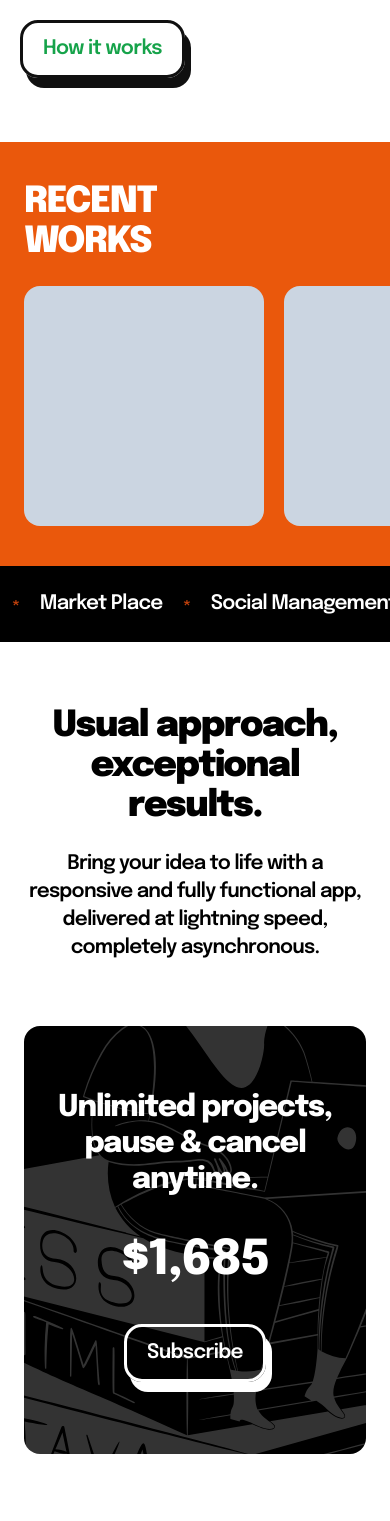
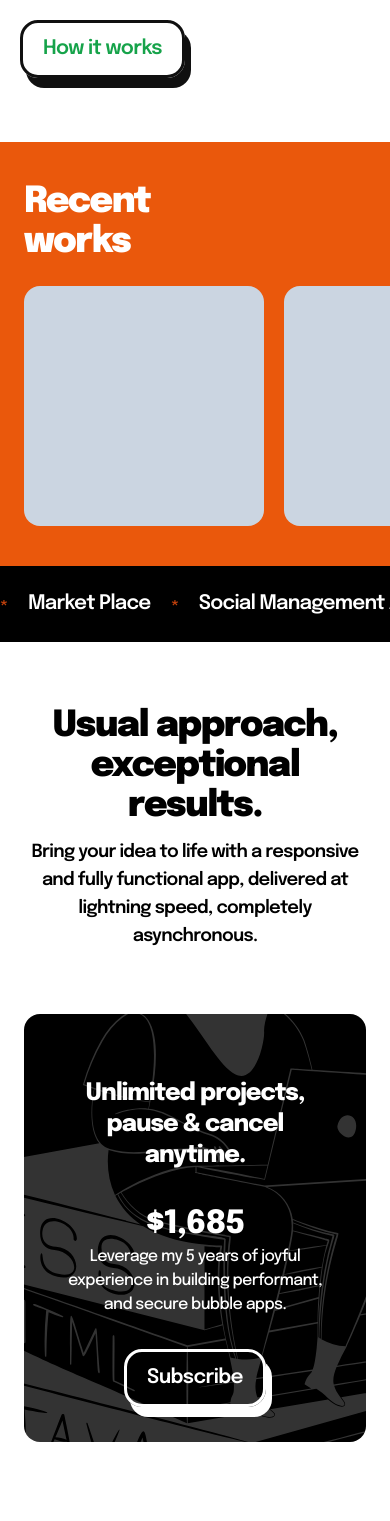
Before and after one commit to potensio/the_night_shift, a Next.js app: page / in a window 390 px wide. Shown: the part 432-1953 px from the top of the page. Built offline with nearby package versions, Linux system fonts and the light colour scheme.

Commit message:
responsiveness fixes

```diff
--- a/src/components/experience.js
+++ b/src/components/experience.js
@@ -14,16 +14,16 @@ const Experience = () => {
             />
           </div>
         </div>
-        <div className="absolute flex px-8 py-16 h-fit left-0 right-0 bottom-0 top-0 lg:px-20 lg:py-20 ">
+        <div className="absolute flex px-8 py-16 h-fit left-0 right-0 bottom-0 top-0 sm:py-14 lg:px-20 lg:py-16 ">
           <div className="flex flex-1 justify-center xl:justify-end">
             <div className="flex flex-1 flex-col items-center max-w-[560px]">
-              <h3 className="text-3xl font-extrabold text-center text-white lg:text-[40px]">
+              <h3 className="text-[24px] font-extrabold text-center text-white sm:text-[30px] lg:text-[40px]">
                 Unlimited projects, pause & cancel anytime.
               </h3>
-              <h3 className="text-[48px] font-extrabold text-center text-white mt-8">
+              <h3 className="text-[32px] font-extrabold text-center text-white mt-8 sm:text-[40px] lg:text-[48px]">
                 $1,685
               </h3>
-              <p className="hidden text-l font-medium text-center text-white sm:block lg:text-xl">
+              <p className="block text-l font-medium text-center text-white sm:block lg:text-xl">
                 Leverage my 5 years of joyful experience in building performant,
                 and secure bubble apps.
               </p>
--- a/src/components/faq.js
+++ b/src/components/faq.js
@@ -9,7 +9,7 @@ const FAQ = () => {
       <div className="flex flex-1 flex-col gap-1">
         <details className="px-4 pt-4 open:bg-[#E5E5E5] open:pb-4 max-w-5xl self-center w-full rounded-xl transition-all">
           <summary className="flex flex-1 justify-between cursor-pointer">
-            <h4 className="text-l font-semibold sm:text-xl">
+            <h4 className="text-lg font-semibold sm:text-xl">
               What is Bubble.io?
             </h4>
             <img
@@ -26,7 +26,7 @@ const FAQ = () => {
         </details>
         <details className="px-4 pt-4 open:bg-[#E5E5E5] open:pb-4 max-w-5xl self-center w-full rounded-xl transition-all">
           <summary className="flex flex-1 justify-between cursor-pointer">
-            <h4 className="text-l font-semibold sm:text-xl">
+            <h4 className="text-lg font-semibold sm:text-xl">
               What if I'm not happy with the results??
             </h4>
             <img
@@ -44,7 +44,7 @@ const FAQ = () => {
         </details>
         <details className="px-4 pt-4 open:bg-[#E5E5E5] open:pb-4 max-w-5xl self-center w-full rounded-xl transition-all">
           <summary className="flex flex-1 justify-between cursor-pointer">
-            <h4 className="text-l font-semibold sm:text-xl">
+            <h4 className="text-lg font-semibold sm:text-xl">
               What is the turnaround time for completing a project?
             </h4>
             <img
@@ -65,7 +65,7 @@ const FAQ = () => {
         </details>
         <details className="px-4 pt-4 open:bg-[#E5E5E5] open:pb-4 max-w-5xl self-center w-full rounded-xl transition-all">
           <summary className="flex flex-1 justify-between cursor-pointer">
-            <h4 className="text-l font-semibold sm:text-xl">
+            <h4 className="text-lg font-semibold sm:text-xl">
               Can I cancel or pause my subscription at any time?
             </h4>
             <img
@@ -82,7 +82,7 @@ const FAQ = () => {
         </details>
         <details className="px-4 pt-4 open:bg-[#E5E5E5] open:pb-4 max-w-5xl self-center w-full rounded-xl transition-all">
           <summary className="flex flex-1 justify-between cursor-pointer">
-            <h4 className="text-l font-semibold sm:text-xl">
+            <h4 className="text-lg font-semibold sm:text-xl">
               Is there any work you don't cover?
             </h4>
             <img
@@ -99,7 +99,7 @@ const FAQ = () => {
         </details>
         <details className="px-4 pt-4 open:bg-[#E5E5E5] open:pb-4 max-w-5xl self-center w-full rounded-xl transition-all">
           <summary className="flex flex-1 justify-between cursor-pointer">
-            <h4 className="text-l font-semibold sm:text-xl">
+            <h4 className="text-lg font-semibold sm:text-xl">
               What if I'm not happy with the results?
             </h4>
             <img
--- a/src/components/process.js
+++ b/src/components/process.js
@@ -3,13 +3,13 @@ import React from "react";
 const Process = () => {
   return (
     <div className="flex flex-1 px-5 py-16 sm:px-8 lg:px-20 lg:py-32">
-      <div className="flex flex-1 flex-col items-center gap-6">
+      <div className="flex flex-1 flex-col items-center gap-3 sm:gap-6">
         <h2 className="text-4xl text-black font-black w-fit text-center sm:text-5xl lg:text-6xl">
           Usual approach,
           <br />
           exceptional results.
         </h2>
-        <p className="text-xl font-semibold text-center max-w-[800px] lg:text-2xl">
+        <p className="text-lg font-semibold text-center max-w-[800px] sm:text-xl lg:text-2xl">
           Bring your idea to life with a responsive and fully functional app,
           delivered at lightning speed, completely asynchronous.
         </p>
--- a/src/components/works.js
+++ b/src/components/works.js
@@ -5,9 +5,9 @@ const Work = () => {
     <div className="flex flex-col gap-6 py-10 bg-orange-600 sm:py-20">
       <span className="px-6 lg:px-20">
         <h2 className="text-4xl text-white font-black sm:text-5xl lg:text-6xl">
-          RECENT
+          Recent
           <br />
-          WORKS
+          works
         </h2>
       </span>
 
```
